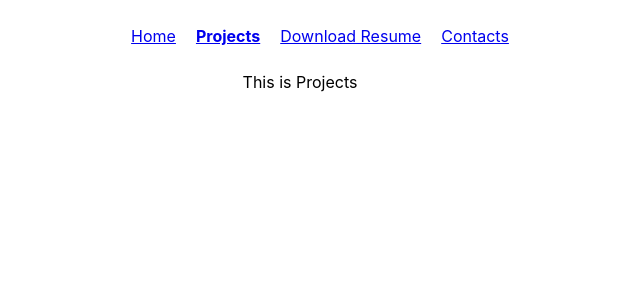
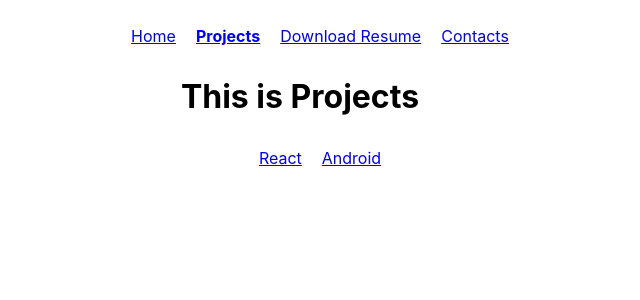
Before and after one commit to Sadia-hub/p1, a React (Create React App) app: page /projects in a window 1280 px wide. Shown: the top 300 px of the page, without its empty margins (340-980 px from the left). Built offline with nearby package versions, Linux system fonts and the light colour scheme.

Commit message:
nested route using outlet

```diff
--- a/src/App.js
+++ b/src/App.js
@@ -6,6 +6,9 @@ import Resume from './components/Resume';
 import Projects from './components/Projects';
 import Navbar from './components/Navbar';
 import PageNotFound from './components/PageNotFound';
+import React from './components/React';
+import Android from './components/Android';
+
 function App() {
   return (
     <div className="App">
@@ -13,7 +16,10 @@ function App() {
        {/* ensure that only one component is rendered at a time */}
       <Routes>
         <Route path="/" element={ <Home /> }/>
-        <Route path="projects" element={<Projects/>}/>
+        <Route path="projects" element={<Projects/>}>
+          <Route path="react" element={<React/>}/>
+          <Route path="android" element={<Android/>}/>
+        </Route>
         <Route path="contact" element={<Contact/>}/>
         <Route path="resume" element={<Resume/>}/>
         <Route path="*" element={<PageNotFound/>} />
--- /dev/null
+++ b/src/components/Android.js
@@ -0,0 +1,7 @@
+const Android = ()=>{
+    return<>
+        <h1>Android Projects</h1>
+    </>
+}
+
+export default Android;
--- a/src/components/Projects.js
+++ b/src/components/Projects.js
@@ -1,5 +1,29 @@
+import { NavLink, Outlet } from "react-router-dom";
+
+
+
+
 const Projects = () =>{
-    return <>This is Projects</>
+    return <>
+    <h1>This is Projects</h1>
+    <nav>
+        <ul style={{listStyle:"none", display:"flex", marginInline:20, alignItems:"center",justifyContent:"center", textDecoration:"none"}}>
+            <li
+            style={{margin:10, textDecoration:"none"}}>
+                <NavLink
+
+                to="react">React</NavLink>
+            </li>
+            <li style={{margin:10, textDecoration:"none"}}>
+                <NavLink to="android">Android</NavLink>
+            </li>
+        </ul>
+
+
+    </nav>
+    {/* Outlet would render the nested element here */}
+    <Outlet/>
+    </>
 }
 
 export default Projects;
--- /dev/null
+++ b/src/components/React.js
@@ -0,0 +1,7 @@
+const React = ()=>{
+    return <>
+        <h1>React Project</h1>
+    </>
+}
+
+export default React;
```
